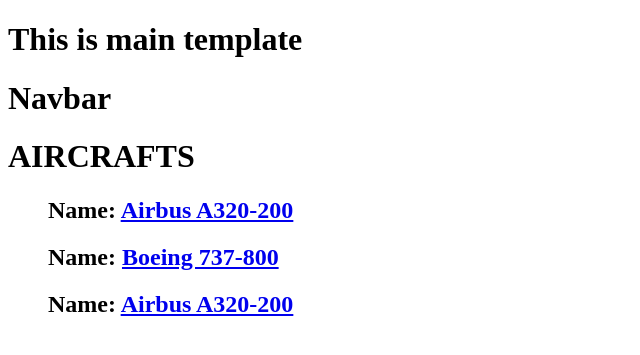
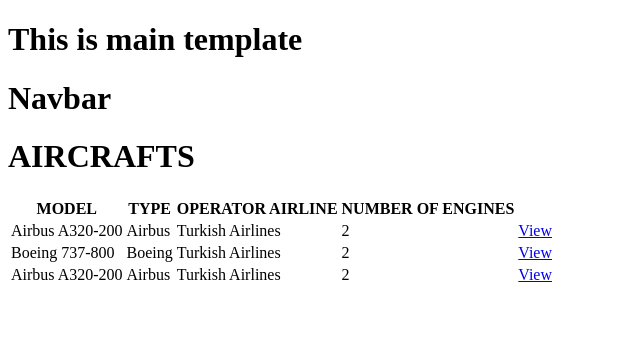
Before and after one commit to ibrahimardic/AirlineManager, a Django app: page /aircraft/ in a window 1280 px wide. Shown: the top 355 px of the page, without its empty margins (0-640 px from the left). Run offline with Django 4.2, Linux system fonts and the light colour scheme; data comes from the database, SQL or seed files in the repository.

Commit message:
Table defined in HTML

```diff
--- a/airlines/templates/airlines/aircrafts.html
+++ b/airlines/templates/airlines/aircrafts.html
@@ -4,12 +4,25 @@
 
 <h1>AIRCRAFTS</h1>
 
-<ul>
+<table>
+    <tr>
+        <th>MODEL</th>
+        <th>TYPE</th>
+        <th>OPERATOR AIRLINE</th>
+        <th>NUMBER OF ENGINES</th>
+        <th></th>
+    </tr>
     {% for aircraft in aircrafts %}
-        <h2>
-            Name: <a href="/aircraft/{{aircraft.id}}">{{aircraft.model}}</a>
-        </h2>
+    <tr>
+
+        <td>{{aircraft.model}}</td>
+        <td>{{aircraft.type}}</td>
+        <td>{{aircraft.operator_airline}}</td>
+        <td>{{aircraft.number_of_engines}}</td>
+        <td><a href="/aircraft/{{aircraft.id}}">View</a></td>
+
+    </tr>
     {% endfor %}
-</ul>
+</table>
 
 {%endblock content%}
```
Also changed, not shown: airlines/templates/airlines/airlines.html (+15 -5 lines).
